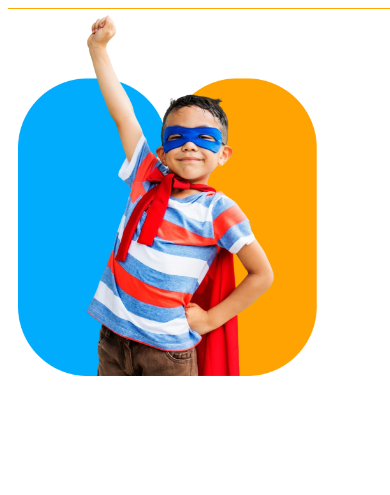
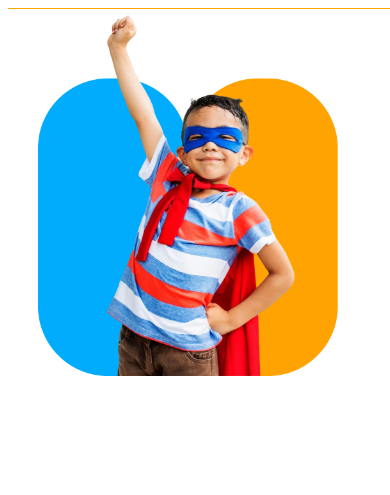
Before and after one commit to sadik117/assignment-2, a plain HTML site: page index.html in a window 390 px wide. Shown: the part 77-572 px from the top of the page. Drawn offline with Linux system fonts and the light colour scheme.

Commit message:
finally done

```diff
--- a/style.css
+++ b/style.css
@@ -117,7 +117,7 @@
   .banner img {
     width: 80%;
     height: 70%;
-    margin-left: 10px;
+    margin-left: 1.9rem;
   }
   .banner-content {
     text-align: center;
```
